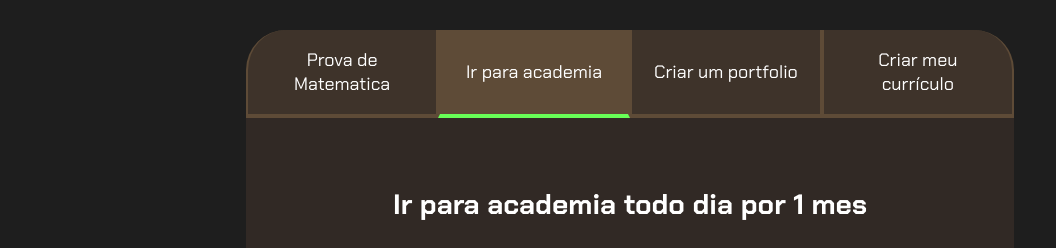
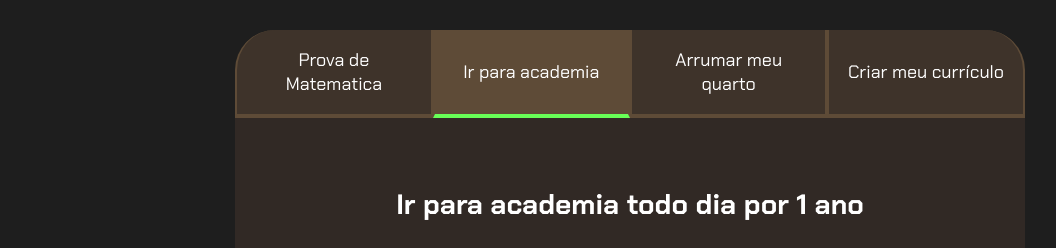
Before and after one commit to gustavoway/Projeto-1-3D-2026, a plain HTML site: page index.HTML in a window 1280 px wide. Both pictures are taken after a click on the button "Ir para academia". Shown: the part 96-344 px from the top of the page, without its empty margins (10-1066 px from the left). Drawn offline with Linux system fonts and the light colour scheme.

Commit message:
Update index.HTML

```diff
--- a/index.HTML
+++ b/index.HTML
@@ -15,7 +15,7 @@
             <div class="botoes">
                 <button class="botao ativo">Prova de Matematica</button>
                 <button class="botao">Ir para academia</button>
-                <button class="botao">Criar um portfolio</button>
+                <button class="botao">Arrumar meu quarto</button>
                 <button class="botao">Criar meu currículo</button>
             </div>
             <div class="abas-textos">
@@ -42,7 +42,7 @@
                     </div>
                 </div>
                 <div class="aba-conteudo">
-                    <h3 class="aba-conteudo-titulo-principal">Ir para academia todo dia por 1 mes</h3>
+                    <h3 class="aba-conteudo-titulo-principal">Ir para academia todo dia por 1 ano</h3>
                     <h4 class="aba-conteudo-titulo-secundario">Tempo para completar o objetivo</h4>
                     <div class="contador">
                         <div class="contador-digito">
@@ -64,7 +64,7 @@
                     </div>
                 </div>
                 <div class="aba-conteudo">
-                    <h3 class="aba-conteudo-titulo-principal">Criar um portfolio com os meus 3 melhores projetos</h3>
+                    <h3 class="aba-conteudo-titulo-principal">Organizar as coisas do quarto</h3>
                     <h4 class="aba-conteudo-titulo-secundario">Tempo para completar o objetivo</h4>
                     <div class="contador">
                         <div class="contador-digito">
```
